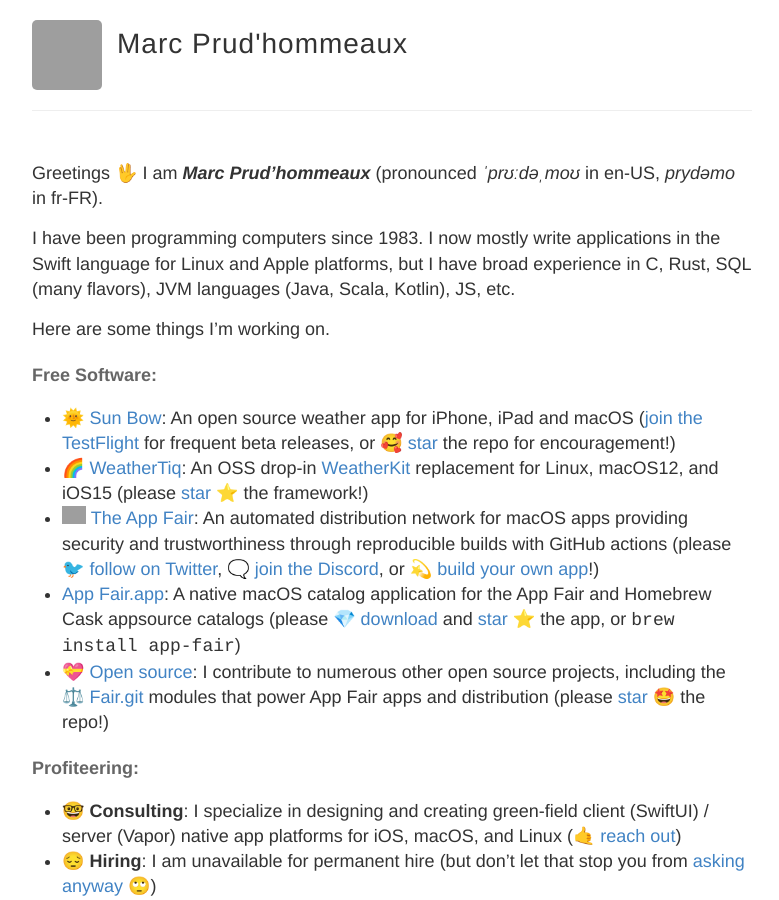
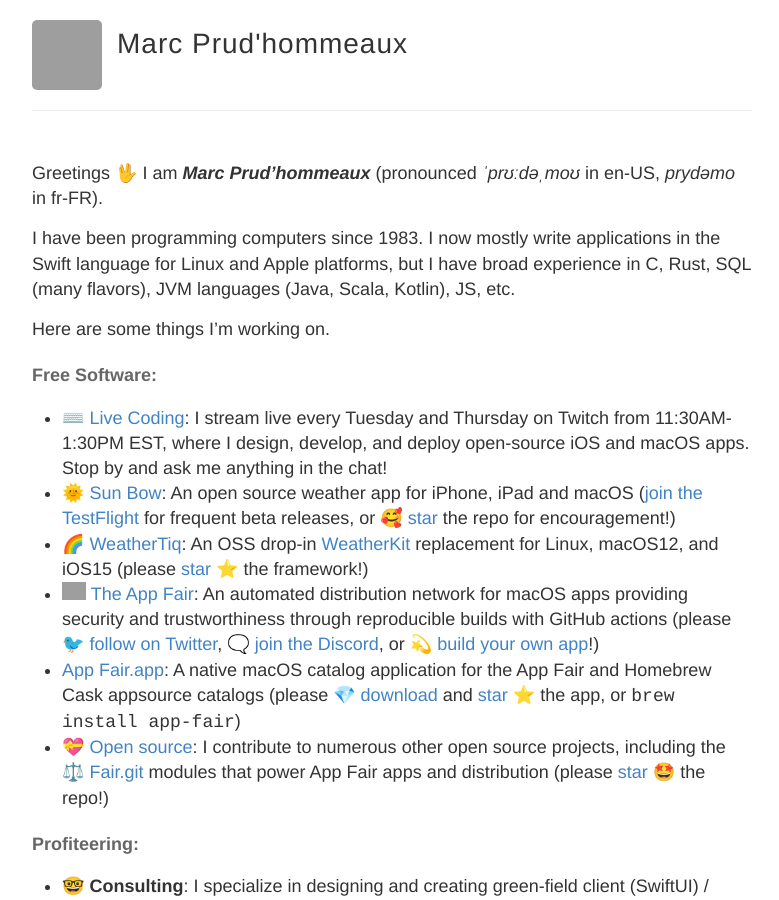
Before and after one commit to marcprux/marcprux.github.io, a Jekyll site: the page built from index.md, in a window 1280 px wide and 900 px high. Shown: the whole window, without its empty margins (248-1027 px from the left). Built offline with Jekyll 4.4.1, drawn with Linux system fonts in a browser that asks for light colours; grey boxes are pictures that could not be loaded.

Commit message:
chore: checkpoint

```diff
--- a/index.md
+++ b/index.md
@@ -10,6 +10,7 @@
 
 #### Free Software: <!-- Virtue time! -->
 
+* [⌨️ Live Coding](https://www.twitch.tv/appfair): I stream live every Tuesday and Thursday on Twitch from 11:30AM-1:30PM EST, where I design, develop, and deploy open-source iOS and macOS apps. Stop by and ask me anything in the chat!
 * [🌞 Sun Bow](https://github.com/Sun-Bow): An open source weather app for iPhone, iPad and macOS ([join the TestFlight](https://testflight.apple.com/join/0dqMR6uN) for frequent beta releases, or [🥰 star](https://github.com/Sun-Bow/App) the repo for encouragement!)
 * [🌈 WeatherTiq](https://github.com/tiqtiq/WeatherTiq): An OSS drop-in [WeatherKit](https://developer.apple.com/documentation/weatherkit) replacement for Linux, macOS12, and iOS15 (please [star ⭐](https://github.com/tiqtiq/WeatherTiq) the framework!)
 * [<img alt="The App Fair icon" align="center" style="width: 24px;" src="https://appfair.net/appfair-icon.svg" /> The App Fair](https://appfair.net): An automated distribution network for macOS apps providing security and trustworthiness through reproducible builds with GitHub actions (please [🐦 follow on Twitter](https://twitter.com/theappfair), [🗨️  join the Discord](http://discord.gg/R4bFP8qpw7), or [💫 build your own app](https://appfair.net/#quick-start)!)
```
